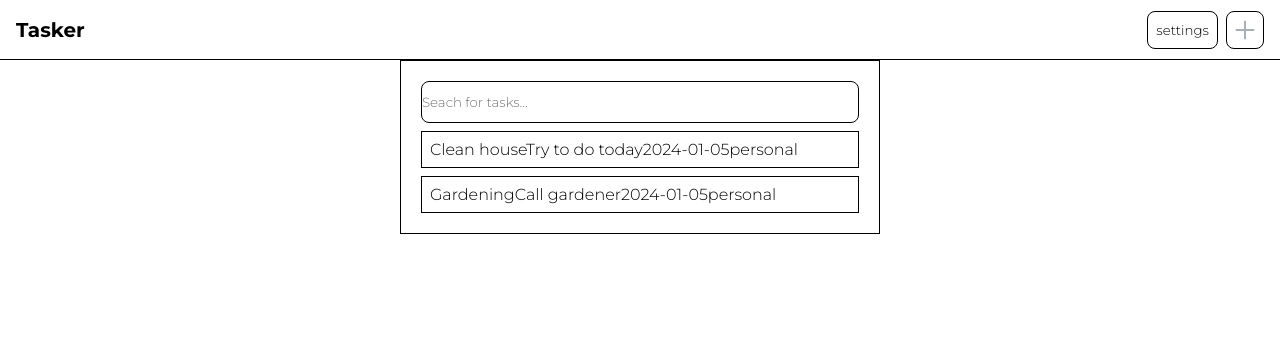
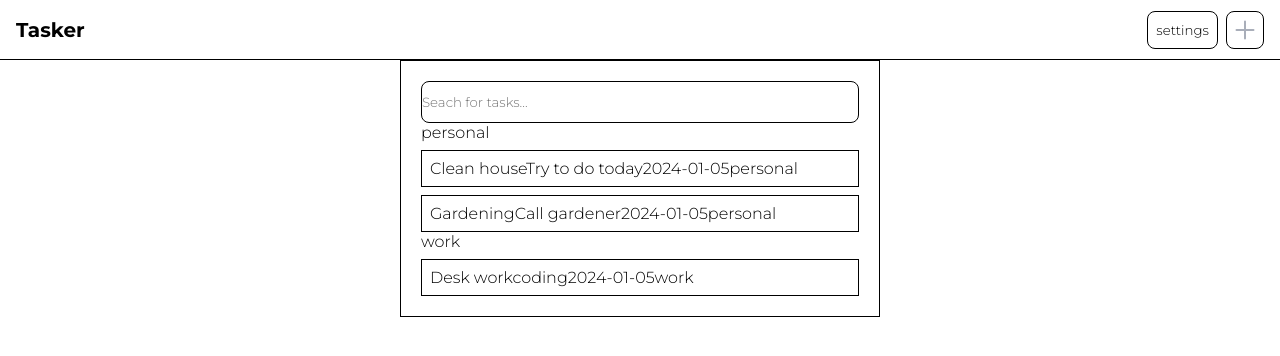
Before and after one commit to vinu-codes/tasker, a React (Create React App) app: page / in a window 1280 px wide. Shown: the top 356 px of the page. Built offline with nearby package versions, Linux system fonts and the light colour scheme.

Commit message:
category search component

```diff
--- a/src/components/Search/Search.js
+++ b/src/components/Search/Search.js
@@ -13,7 +13,7 @@ const SearchInput = styled.input`
   border: 1px solid black;
 `
 
-const Search = ({ onSearch, items }) => {
+const Search = ({ callback, items, name }) => {
   const [value, setValue] = useState('')
 
   const handleChange = (e) => {
@@ -22,10 +22,9 @@ const Search = ({ onSearch, items }) => {
 
     const filteredItems = items.filter((item) => {
       if (!items || !items.length) return
-      item.label.toLowerCase().includes(value.toLowerCase())
+      return item.label.toLowerCase().includes(value.toLowerCase())
     })
-    onSearch(filteredItems)
-    setValue('')
+    callback({ name, value: filteredItems })
   }
 
   return (
--- a/src/pages/Home/Home.js
+++ b/src/pages/Home/Home.js
@@ -1,8 +1,9 @@
-import React from 'react'
+import React, { useState } from 'react'
 import styled from 'styled-components'
 import { Search } from '@components/Search'
 import { useSelector } from 'react-redux'
 import { tasksSelector } from '@state/tasks/selectors'
+import { categorySelector } from '@state/category/selectors'
 
 const HomeWrapper = styled.div`
   width: 100%;
@@ -35,14 +36,47 @@ const List = styled.li`
   margin-top: 8px;
 `
 
+const createDataStructure = (categories, items) => {
+  const result = categories.reduce((prev, curr) => {
+    console.log({ curr })
+    return {
+      ...prev,
+      [curr.value]: {
+        label: curr.value,
+        items: items.filter((k) => {
+          return k.category === curr.value
+        }),
+      },
+    }
+  }, {})
+  return result
+}
+
 const Home = () => {
   const items = useSelector(tasksSelector.items)
+  const categories = useSelector(categorySelector.categories)
+  const [filteredItems, setFilteredItems] = useState(items)
 
-  const handleCallback = (filteredItems) => {
-    console.log(filteredItems)
+  const data = createDataStructure(categories, items)
+  console.log(data)
+
+  const handleCallback = ({ value }) => {
+    console.log(value)
+    setFilteredItems(value)
   }
 
-  const renderTasks = () => {
+  const renderCategory = (data) => {
+    const result = Object.values(data)
+    return result.map((item) => (
+      <div>
+        <span>{item.label}</span>
+        {renderTasks(item.items)}
+      </div>
+    ))
+  }
+
+  const renderTasks = (items) => {
+    if (!items || !items.length) return null
     const result = items.map((item) => {
       return (
         <List>
@@ -58,11 +92,13 @@ const Home = () => {
   return (
     <HomeWrapper>
       <HomeContainer>
-        <Search onSearch={handleCallback} items={items} />
-        <Group>{renderTasks()}</Group>
+        <Search callback={handleCallback} items={items} name="search" />
+        {renderCategory(data)}
       </HomeContainer>
     </HomeWrapper>
   )
 }
 
 export { Home }
+
+//  <Group>{renderTasks(filteredItems)}</Group>
--- a/src/state/tasks/reducers.js
+++ b/src/state/tasks/reducers.js
@@ -15,6 +15,12 @@ const tasksSlice = createSlice({
         date: '2024-01-05',
         details: 'Call gardener',
         category: 'personal',
+      },
+      {
+        label: 'Desk work',
+        date: '2024-01-05',
+        details: 'coding',
+        category: 'work',
       },
     ],
   },
```
